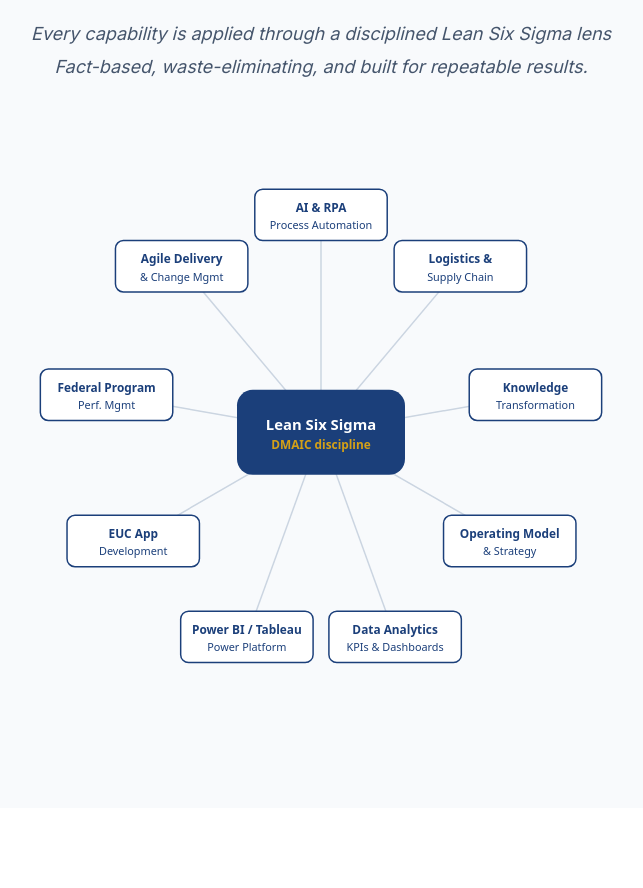
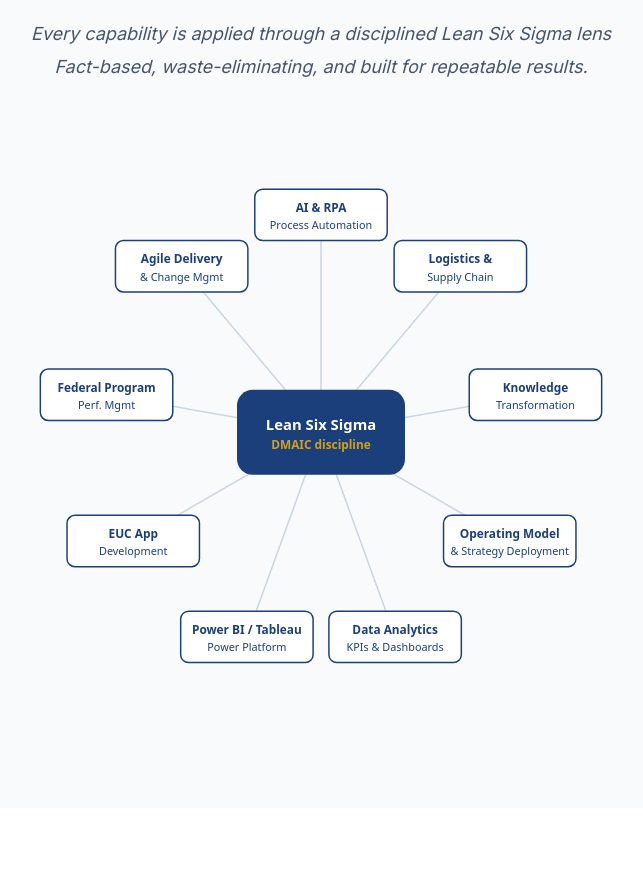
Before and after one commit to xlSigma/xlsigma-website, a Next.js app: page /capabilities in a window 1280 px wide. Shown: the part 420-1308 px from the top of the page, without its empty margins (319-962 px from the left). Built offline with nearby package versions, Linux system fonts and the light colour scheme.

Commit message:
Fix hub-and-spoke diagram: expand Operating Model spoke to '& Strategy Deployment'
Co-Authored-By: Claude Sonnet 4.6 <noreply@anthropic.com>

```diff
--- a/app/capabilities/page.tsx
+++ b/app/capabilities/page.tsx
@@ -139,7 +139,7 @@ function LssDiagram() {
       <text x="531" y="417" textAnchor="middle" dominantBaseline="central"
             fill="#1B3F7A" fontSize="12" fontWeight="600" fontFamily="system-ui,sans-serif">Operating Model</text>
       <text x="531" y="435" textAnchor="middle" dominantBaseline="central"
-            fill="#1B3F7A" fontSize="11" fontFamily="system-ui,sans-serif">&amp; Strategy</text>
+            fill="#1B3F7A" fontSize="11" fontFamily="system-ui,sans-serif">&amp; Strategy Deployment</text>
 
       {/* Data Analytics â€” bottom-right (70 deg) */}
       <rect x="348" y="496" width="134" height="52" rx="8" fill="#FFFFFF" stroke="#1B3F7A" strokeWidth="1.5" />
```
Also changed, not shown: 1 other file (tests, documents, lock files or other folders).
